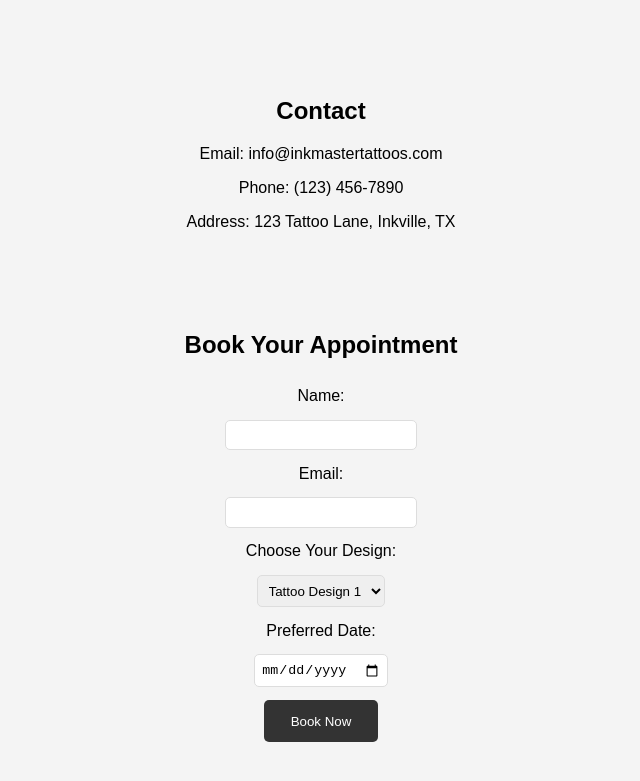
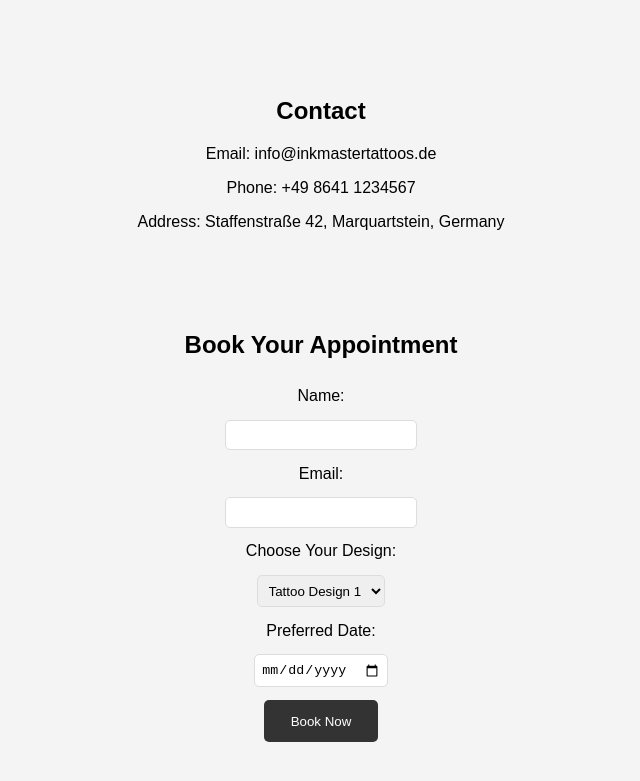
Before and after one commit to mathew1105/tattoshop.github.io, a plain HTML site: page index.html in a window 1280 px wide. Shown: the part 877-1658 px from the top of the page, without its empty margins (319-959 px from the left). Drawn offline with Linux system fonts and the light colour scheme.

Commit message:
New Street.

```diff
--- a/index.html
+++ b/index.html
@@ -42,9 +42,9 @@
 
     <section id="contact">
         <h2>Contact</h2>
-        <p>Email: info@inkmastertattoos.com</p>
-        <p>Phone: (123) 456-7890</p>
-        <p>Address: 123 Tattoo Lane, Inkville, TX</p>
+        <p>Email: info@inkmastertattoos.de</p>
+        <p>Phone: +49 8641 1234567 </p>
+        <p>Address: Staffenstraße 42, Marquartstein, Germany</p>
     </section>
 
     <section id="booking">
```
